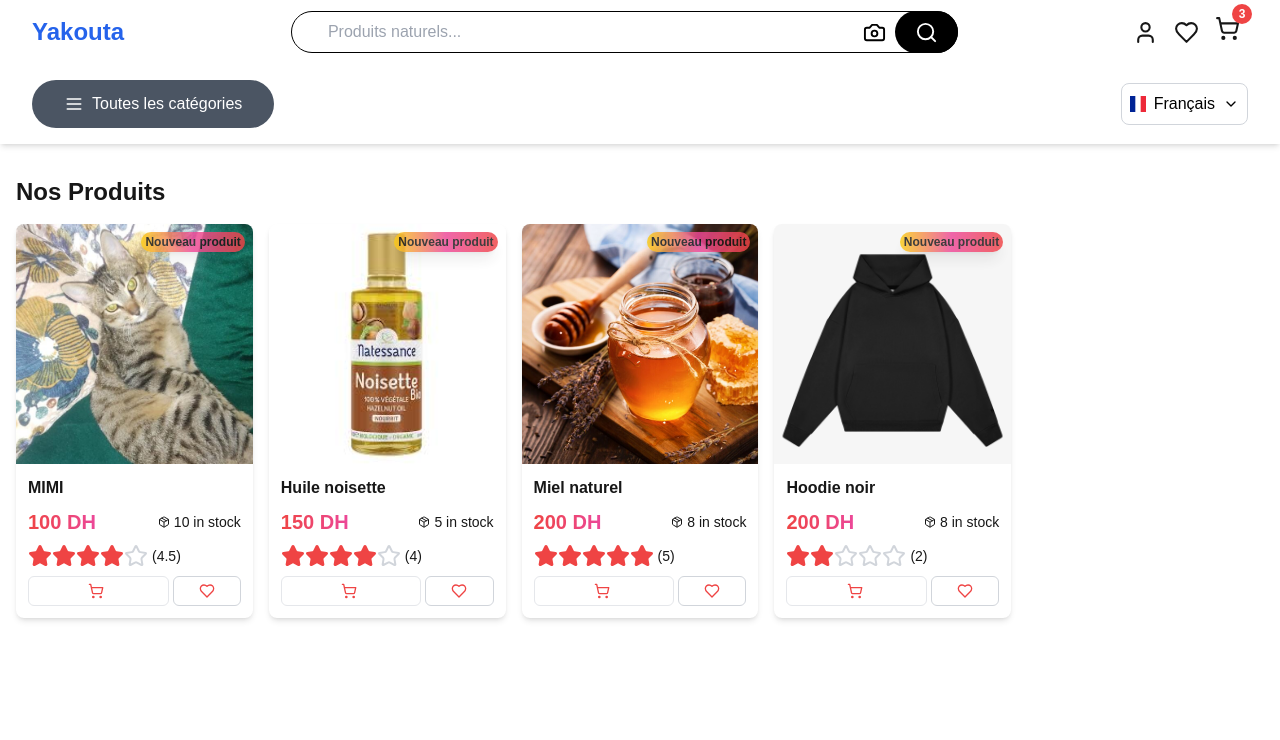
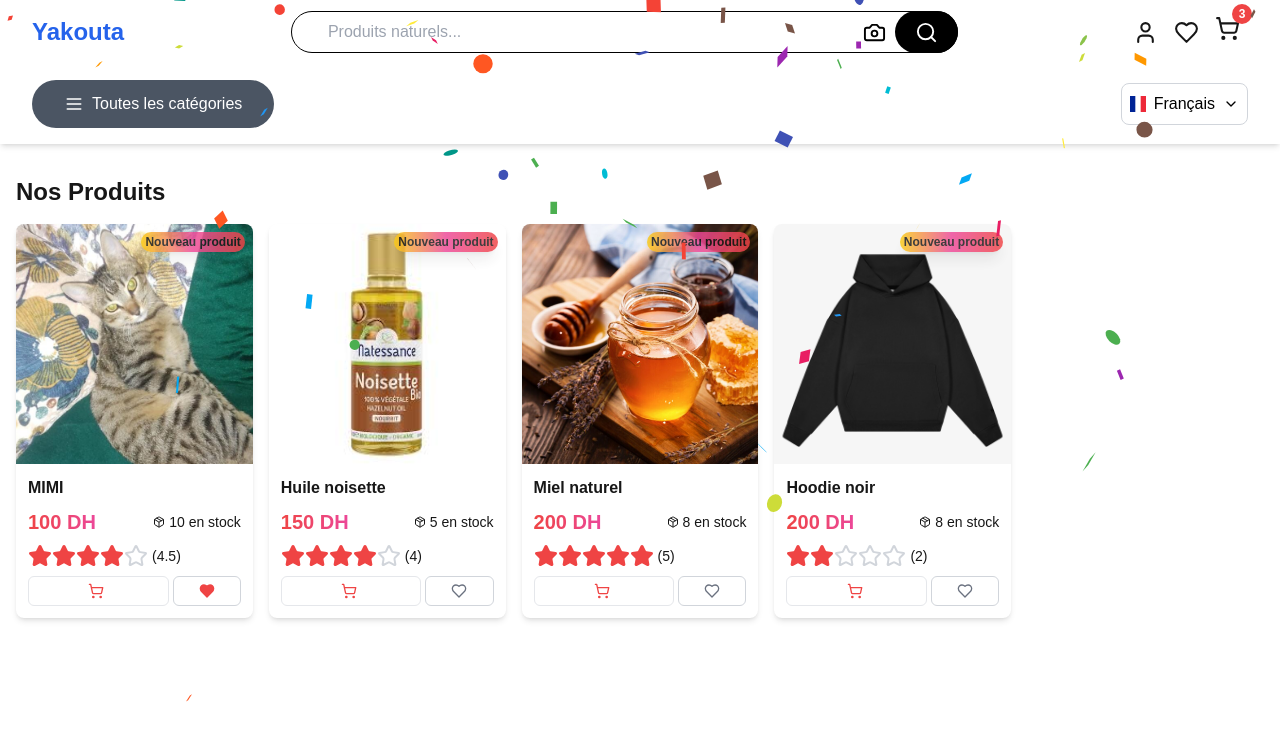
Before and after one commit to AchrafMajidi/E-commerce-frontend, a Next.js app: page / in a window 1280 px wide. Both pictures are taken after a click on the button 206 px from the left and 591 px from the top of the page. Shown: the top 740 px of the page. Built offline with nearby package versions, Linux system fonts and the light colour scheme.

Commit message:
new commit

```diff
--- a/package.json
+++ b/package.json
@@ -14,6 +14,7 @@
     "lucide-react": "^0.453.0",
     "next": "14.2.15",
     "react": "^18",
+    "react-confetti": "^6.1.0",
     "react-dom": "^18",
     "react-feather": "^2.0.10",
     "react-icons": "^5.3.0"
--- a/src/app/components/product/ProductCard.tsx
+++ b/src/app/components/product/ProductCard.tsx
@@ -1,4 +1,6 @@
 import { ShoppingCart, Heart, Star, Package } from 'lucide-react';
+import { useState, useEffect } from 'react';
+import Confetti from 'react-confetti';
 
 export interface Product {
   id: number;
@@ -16,8 +18,42 @@ interface CreativeProductCardProps {
 export default function CreativeProductCard({ product }: CreativeProductCardProps) {
   const { imageUrl, title, price, rating, availableItems } = product;
 
+  const [isLiked, setIsLiked] = useState(false);
+  const [showConfetti, setShowConfetti] = useState(false);
+  const [windowWidth, setWindowWidth] = useState(window.innerWidth);
+  const [windowHeight, setWindowHeight] = useState(window.innerHeight);
+
+  const handleResize = () => {
+    setWindowWidth(window.innerWidth);
+    setWindowHeight(window.innerHeight);
+  };
+
+  useEffect(() => {
+    window.addEventListener('resize', handleResize);
+    return () => {
+      window.removeEventListener('resize', handleResize);
+    };
+  }, []);
+
+  const handleLike = () => {
+    if (!isLiked) {
+      // Montre les confettis uniquement si le cœur n'était pas aimé auparavant
+      setShowConfetti(true);
+      // Arrêter les confettis après un court instant
+      setTimeout(() => {
+        setShowConfetti(false);
+      }, 4000);
+    }
+    setIsLiked((prev) => !prev); // Change l'état aimé
+  };
+
   return (
-    <div className="w-full max-w-xs bg-white rounded-lg shadow-md overflow-hidden">
+    <div className="relative w-full max-w-xs bg-white rounded-lg shadow-md overflow-hidden">
+      {showConfetti && (
+        <div className="fixed top-0 left-0 w-full h-full z-10">
+          <Confetti width={windowWidth} height={windowHeight} />
+        </div>
+      )}
       <div className="h-60 relative">
         <img
           src={imageUrl}
@@ -34,7 +70,7 @@ export default function CreativeProductCard({ product }: CreativeProductCardProp
           <span className="text-xl font-bold text-transparent bg-clip-text bg-gradient-to-r from-red-500 to-pink-500">{price} DH</span>
           <div className="flex items-center">
             <Package className="w-3 h-3 mr-1" />
-            <span className="text-sm">{availableItems} in stock</span>
+            <span className="text-sm">{availableItems} en stock</span>
           </div>
         </div>
         <div className="flex items-center justify-between mb-2 text-xs text-muted-foreground">
@@ -52,8 +88,11 @@ export default function CreativeProductCard({ product }: CreativeProductCardProp
           <button className="col-span-2 flex items-center justify-center px-3 py-1.5 border border-primary bg-white text-primary hover:bg-gray-100 rounded-md hover:bg-primary transition-colors">
             <ShoppingCart className="mr-1 h-4 w-4 text-red-500" />
           </button>
-          <button className="flex items-center justify-center px-3 py-1.5 border border-gray-300 bg-white text-gray-700 hover:bg-gray-100 rounded-md transition-colors">
-            <Heart className="h-4 w-4 text-red-500" />
+          <button
+            onClick={handleLike}
+            className="flex items-center justify-center px-3 py-1.5 border border-gray-300 bg-white text-gray-700 hover:bg-gray-100 rounded-md transition-colors"
+          >
+            <Heart className={`h-4 w-4 ${isLiked ? 'text-red-500 fill-current' : 'text-gray-500'}`} />
           </button>
         </div>
       </div>
```
Also changed, not shown: 1 other file (tests, documents, lock files or other folders).
